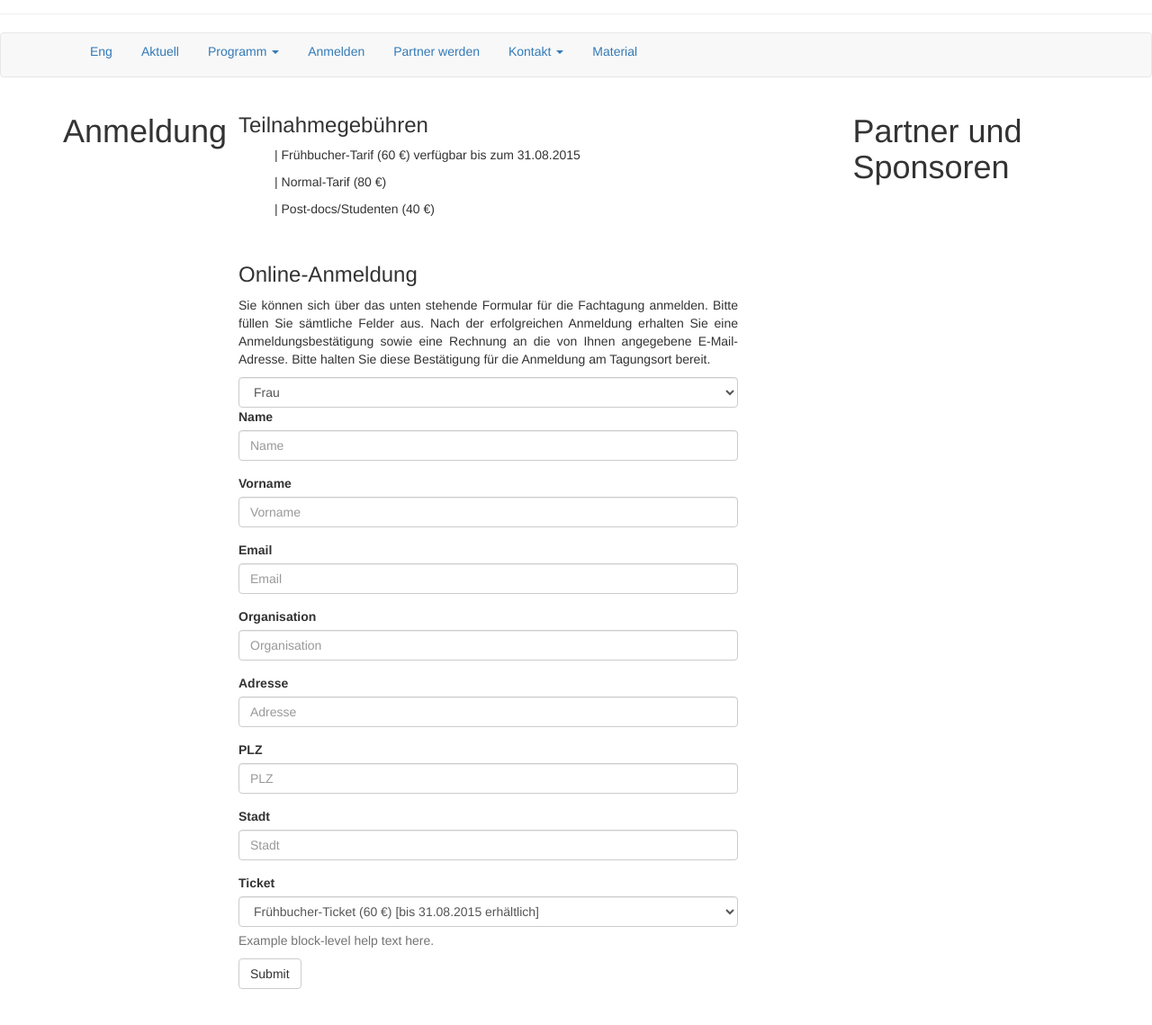
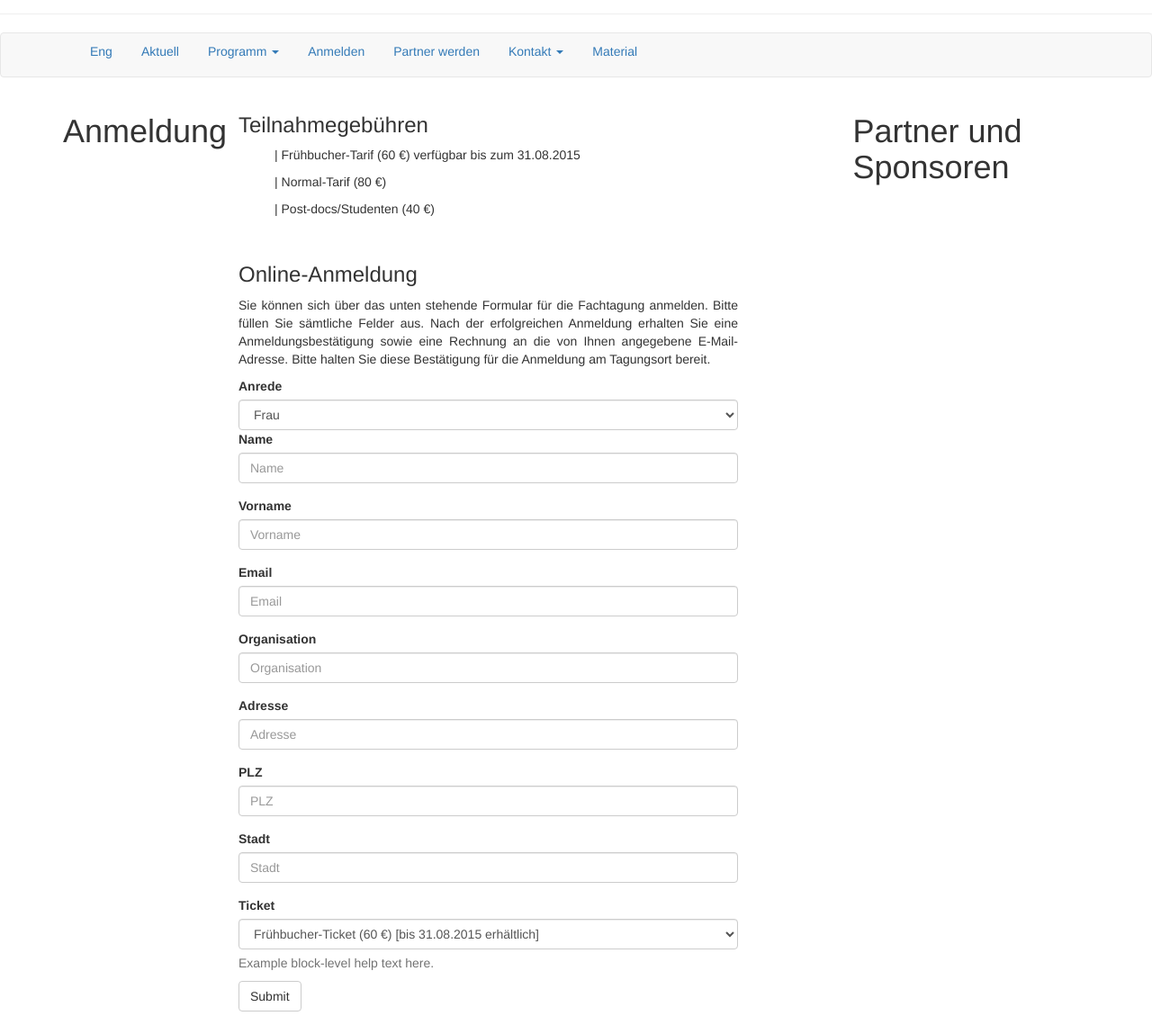
Before and after one commit to susedev/test, a Jekyll site: the page built from anmeldung.html, in a window 1280 px wide, cut to the strip 131-1270 px from the top of the page. Shown: the whole strip at 90% size. Built offline with Jekyll 4.4.1, drawn with Linux system fonts in a browser that asks for light colours; nearby versions of some CDN libraries; before the commit the page ends 1245 px from its top, so only the background shows below that.

Commit message:
Edit from JekyllCMS

```diff
--- a/anmeldung.html
+++ b/anmeldung.html
@@ -15,7 +15,8 @@ title: Anmeldung
 
 <p style="text-align: justify;">Sie k&ouml;nnen sich &uuml;ber das unten stehende Formular f&uuml;r die Fachtagung anmelden. Bitte f&uuml;llen Sie s&auml;mtliche Felder aus. Nach der erfolgreichen Anmeldung erhalten Sie eine Anmeldungsbest&auml;tigung sowie eine Rechnung an die von Ihnen angegebene E-Mail-Adresse. Bitte halten Sie diese Best&auml;tigung f&uuml;r die Anmeldung am Tagungsort bereit.</p>
 
-<form><select class="form-control"><option>Frau</option><option>Herr</option><option>Prof.</option><option>Dr.</option> </select>
+<form>
+<div class="form-group"><label for="Anrede">Anrede</label><select class="form-control"><option>Frau</option><option>Herr</option><option>Prof.</option><option>Dr.</option> </select>
 
 <div class="form-group"><label for="name">Name</label> <input class="form-control" id="name" placeholder="Name" type="text" /></div>
 
@@ -35,4 +36,5 @@ title: Anmeldung
 
 <p class="help-block">Example block-level help text here.</p>
 <button class="btn btn-default" type="submit">Submit</button></div>
+</div>
 </form>
```
